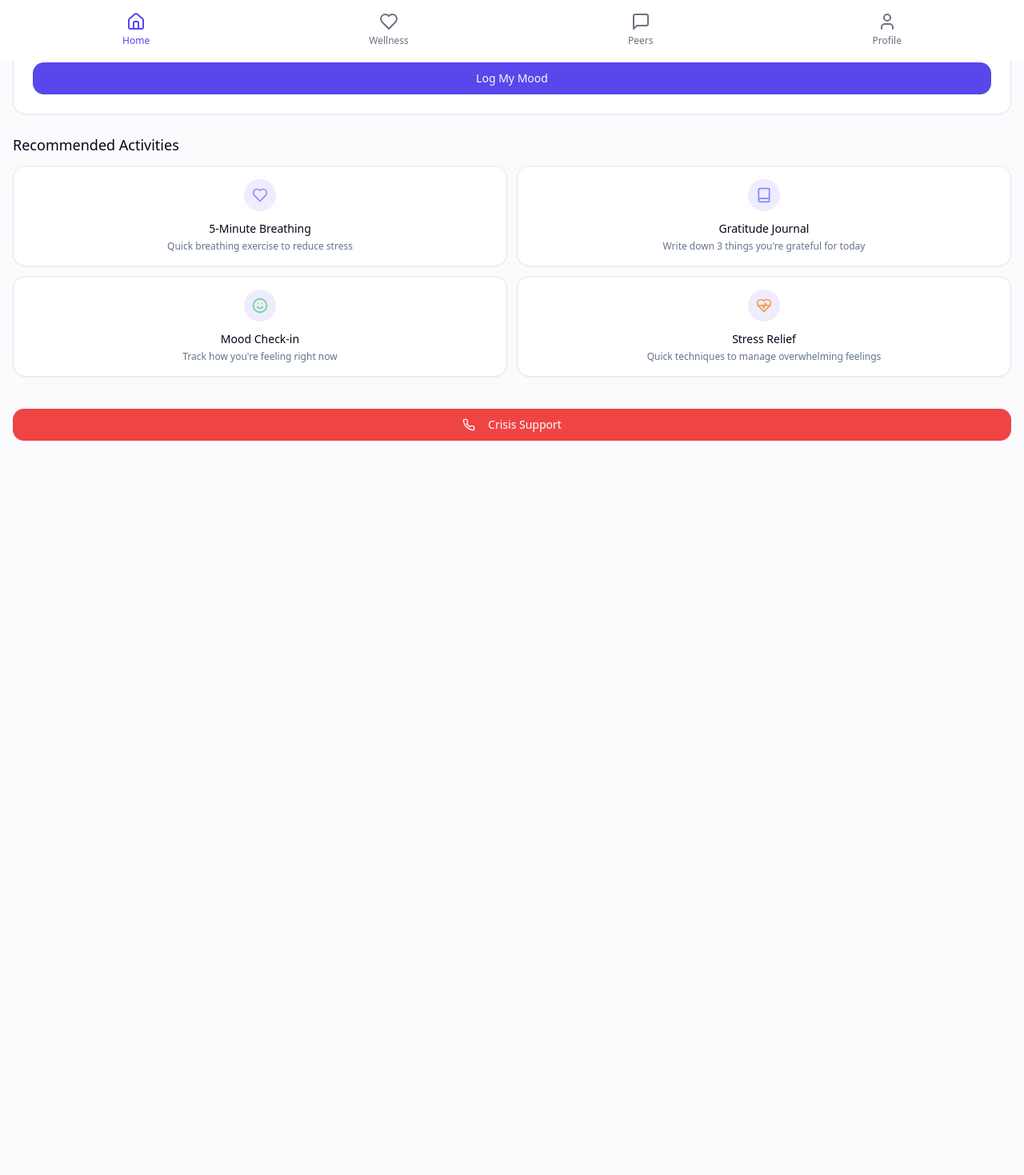
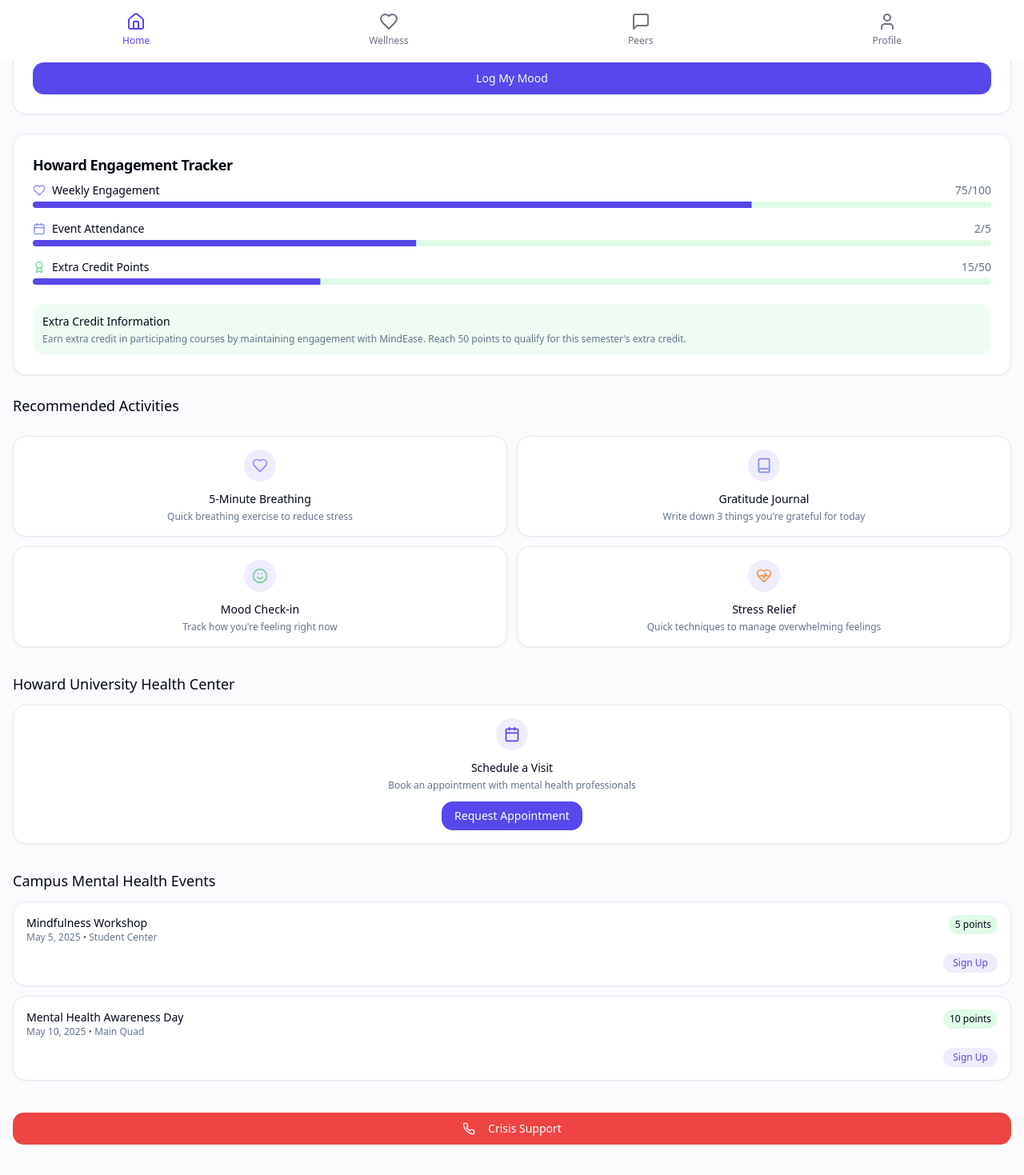
Before and after one commit to manojnathyogi/senior-project-CS, a React (Vite) app: page / in a window 1280 px wide. Shown: the part 725-2194 px from the top of the page at 80% size. Before the commit the page ends 1364 px from the top, so only its background shows below. Built offline with nearby package versions, Linux system fonts and the light colour scheme.

Commit message:
feat: Add collaboration and extra credit features
Add features for collaboration with Howard University Student Health Center, extra credit eligibility, and event display.

```diff
--- a/package.json
+++ b/package.json
@@ -26,7 +26,7 @@
     "@radix-ui/react-menubar": "^1.1.1",
     "@radix-ui/react-navigation-menu": "^1.2.0",
     "@radix-ui/react-popover": "^1.1.1",
-    "@radix-ui/react-progress": "^1.1.0",
+    "@radix-ui/react-progress": "^1.1.4",
     "@radix-ui/react-radio-group": "^1.2.0",
     "@radix-ui/react-scroll-area": "^1.1.0",
     "@radix-ui/react-select": "^2.1.1",
--- /dev/null
+++ b/src/components/EngagementTracker.tsx
@@ -0,0 +1,76 @@
+
+import { Card, CardContent, CardHeader, CardTitle } from "@/components/ui/card";
+import { Award, Calendar, Heart } from "lucide-react";
+import { Progress } from "@/components/ui/progress";
+
+interface EngagementMetric {
+  title: string;
+  current: number;
+  target: number;
+  icon: React.ComponentType<any>;
+  color: string;
+}
+
+const EngagementTracker = () => {
+  const metrics: EngagementMetric[] = [
+    {
+      title: "Weekly Engagement",
+      current: 75,
+      target: 100,
+      icon: Heart,
+      color: "text-mindPurple",
+    },
+    {
+      title: "Event Attendance",
+      current: 2,
+      target: 5,
+      icon: Calendar,
+      color: "text-mindBlue",
+    },
+    {
+      title: "Extra Credit Points",
+      current: 15,
+      target: 50,
+      icon: Award,
+      color: "text-mindGreen",
+    },
+  ];
+
+  return (
+    <Card>
+      <CardHeader className="pb-2">
+        <CardTitle className="text-lg">Howard Engagement Tracker</CardTitle>
+      </CardHeader>
+      <CardContent>
+        <div className="space-y-4">
+          {metrics.map((metric, index) => (
+            <div key={index} className="space-y-1">
+              <div className="flex justify-between mb-1">
+                <div className="flex items-center gap-2">
+                  <div className={`${metric.color}`}>
+                    <metric.icon size={16} />
+                  </div>
+                  <span className="text-sm font-medium">{metric.title}</span>
+                </div>
+                <span className="text-sm text-muted-foreground">
+                  {metric.current}/{metric.target}
+                </span>
+              </div>
+              <Progress value={(metric.current / metric.target) * 100} className="h-2" />
+            </div>
+          ))}
+        </div>
+
+        <div className="mt-6 p-3 bg-secondary/50 rounded-lg">
+          <h4 className="text-sm font-medium mb-1">Extra Credit Information</h4>
+          <p className="text-xs text-muted-foreground">
+            Earn extra credit in participating courses by maintaining engagement with MindEase.
+            Reach 50 points to qualify for this semester's extra credit.
+          </p>
+        </div>
+      </CardContent>
+    </Card>
+  );
+};
+
+export default EngagementTracker;
--- a/src/components/RecommendedActivities.tsx
+++ b/src/components/RecommendedActivities.tsx
@@ -1,8 +1,9 @@
 
 import { Card, CardContent, CardHeader, CardTitle } from "@/components/ui/card";
-import { Book, Heart, HeartPulse, Smile } from "lucide-react";
+import { Book, Heart, HeartPulse, Smile, Calendar } from "lucide-react";
 import { useState } from "react";
 import { cn } from "@/lib/utils";
+import { useToast } from "@/hooks/use-toast";
 
 interface Activity {
   id: string;
@@ -43,11 +44,46 @@ const activities: Activity[] = [
   },
 ];
 
+// Campus events
+const campusEvents = [
+  {
+    id: "event1",
+    title: "Mindfulness Workshop",
+    date: "May 5, 2025",
+    location: "Student Center",
+    points: 5
+  },
+  {
+    id: "event2",
+    title: "Mental Health Awareness Day",
+    date: "May 10, 2025",
+    location: "Main Quad",
+    points: 10
+  }
+];
+
 const RecommendedActivities = () => {
   const [selectedActivity, setSelectedActivity] = useState<string | null>(null);
+  const [showHealthCenter, setShowHealthCenter] = useState(false);
+  const { toast } = useToast();
+
+  const handleHealthCenterSchedule = () => {
+    setShowHealthCenter(!showHealthCenter);
+    toast({
+      title: "Appointment Request Sent",
+      description: "Howard University Health Center will contact you shortly to confirm your appointment.",
+    });
+  };
+
+  const handleEventSignup = (eventName: string, points: number) => {
+    toast({
+      title: "Event Registration Successful",
+      description: `You've registered for ${eventName}. You'll earn ${points} engagement points for attending.`,
+    });
+  };
 
   return (
-    <div className="space-y-3">
+    <div className="space-y-6">
       <h3 className="text-lg font-medium">Recommended Activities</h3>
       <div className="grid grid-cols-2 gap-3">
         {activities.map((activity) => (
@@ -76,6 +112,56 @@ const RecommendedActivities = () => {
           </Card>
         ))}
       </div>
+
+      <div className="pt-2">
+        <h3 className="text-lg font-medium mb-3">Howard University Health Center</h3>
+        <Card className="hover:shadow-md transition-all">
+          <CardContent className="p-4">
+            <div className="flex flex-col items-center text-center">
+              <div className="h-10 w-10 rounded-full bg-primary/10 flex items-center justify-center mb-3 text-primary">
+                <Calendar size={20} />
+              </div>
+              <h3 className="font-medium text-sm mb-1">Schedule a Visit</h3>
+              <p className="text-xs text-muted-foreground mb-3">Book an appointment with mental health professionals</p>
+              <button
+                onClick={handleHealthCenterSchedule}
+                className="px-4 py-2 bg-primary text-white rounded-md text-sm hover:bg-primary/90 transition-colors"
+              >
+                Request Appointment
+              </button>
+            </div>
+          </CardContent>
+        </Card>
+      </div>
+
+      <div className="pt-2">
+        <h3 className="text-lg font-medium mb-3">Campus Mental Health Events</h3>
+        <div className="space-y-3">
+          {campusEvents.map(event => (
+            <Card key={event.id} className="hover:shadow-md transition-all">
+              <CardContent className="p-4">
+                <div className="flex justify-between items-start">
+                  <div>
+                    <h3 className="font-medium text-sm">{event.title}</h3>
+                    <p className="text-xs text-muted-foreground">{event.date} • {event.location}</p>
+                  </div>
+                  <div className="bg-secondary text-xs font-medium px-2 py-1 rounded-full">
+                    {event.points} points
+                  </div>
+                </div>
+                <div className="mt-3 flex justify-end">
+                  <button
+                    onClick={() => handleEventSignup(event.title, event.points)}
+                    className="px-3 py-1 bg-primary/10 text-primary rounded-md text-xs hover:bg-primary/20 transition-colors"
+                  >
+                    Sign Up
+                  </button>
+                </div>
+              </CardContent>
+            </Card>
+          ))}
+        </div>
+      </div>
     </div>
   );
 };
--- a/src/components/ui/progress.tsx
+++ b/src/components/ui/progress.tsx
@@ -1,3 +1,4 @@
+
 import * as React from "react"
 import * as ProgressPrimitive from "@radix-ui/react-progress"
 
--- a/src/pages/Index.tsx
+++ b/src/pages/Index.tsx
@@ -6,6 +6,7 @@ import DailyTip from "@/components/DailyTip";
 import RecommendedActivities from "@/components/RecommendedActivities";
 import WellnessCard from "@/components/WellnessCard";
 import CrisisButton from "@/components/CrisisButton";
+import EngagementTracker from "@/components/EngagementTracker";
 import { Calendar, Heart, MessageSquare } from "lucide-react";
 
 const Index = () => {
@@ -46,6 +47,8 @@ const Index = () => {
 
         <MoodTracker />
 
+        <EngagementTracker />
+
         <RecommendedActivities />
 
         <div className="pt-4">
```
Also changed, not shown: 1 other file (tests, documents, lock files or other folders).
